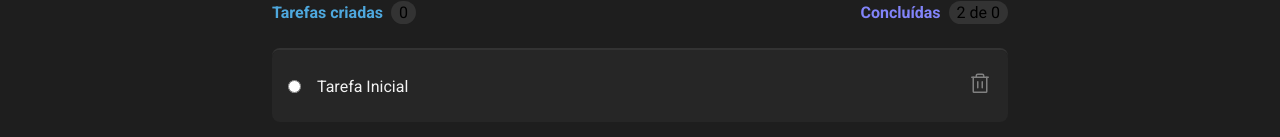
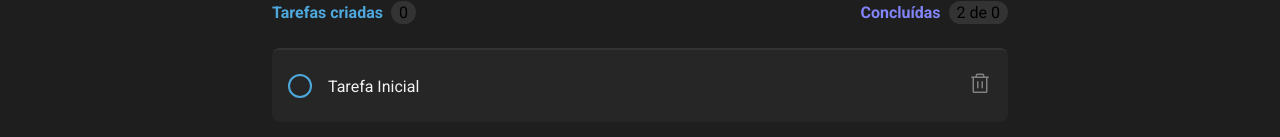
Before and after one commit to laiscasagrande/Desafio-RocketSeat-ToDoList, a React (Vite) app: page / in a window 1280 px wide. Shown: the part 205-342 px from the top of the page. Built offline with nearby package versions, Linux system fonts and the light colour scheme; the HTML template or start-up script is replaced by a standard one.

Commit message:
:lipstick: feat: Estilização input radio

```diff
--- a/src/components/TaskCompleted.module.css
+++ b/src/components/TaskCompleted.module.css
@@ -1,4 +1,4 @@
-.contentTask{
+.contentTask {
   height: 4.5rem;
   width: 46rem;
   background: var(--gray-500);
@@ -8,17 +8,39 @@
   justify-content: space-between;
   align-items: center;
 }
-.contentTask+.contentTask{
+.contentTask + .contentTask {
   margin-top: 2rem;
 }
-.description{
+.description {
   display: flex;
   align-items: center;
   gap: 1rem;
-    color: var(--gray-100)
+  color: var(--gray-100);
+  cursor: pointer;
+}
+.description input[type="radio"] {
+  display: none;
 }
 
-.buttonTrash{
+.description input[type="radio"] + span {
+  display: inline-block;
+  width: 1.5rem;
+  height: 1.5rem;
+  background-color: var(--gray-500);
+  border: 2px solid var(--blue);
+  border-radius: 50%;
+}
+.description input[type="radio"]:checked + span {
+  background-color: var(--purple-dark);
+  position: relative;
+  border: 0;
+}
+.description input[type="radio"]:checked + span {
+  background-image: url(../assets/checked.svg);
+  background-repeat: no-repeat;
+  background-position: center;
+}
+.buttonTrash {
   background: transparent;
   border: 0;
   color: var(--gray-300);
--- a/src/components/TaskCompleted.tsx
+++ b/src/components/TaskCompleted.tsx
@@ -10,7 +10,9 @@ function handleDeleteTask(){
     return (
         <main className={styles.contentTask}>
            <label className={styles.description}>
-            <input type="radio"/>{description}
+            <input type="radio"/>
+            <span></span>
+            {description}
             </label>
             <button className={styles.buttonTrash} onClick={handleDeleteTask}><Trash size={24}/></button>
         </main>
--- a/src/global.css
+++ b/src/global.css
@@ -10,6 +10,7 @@
   --blue-dark: #1E6F9F;
 
   --purple: #8284FA;
+  --purple-dark: #5E60CE
 }
 body,
 input,
```
Also changed, not shown: src/assets/checked.svg (added), src/components/CreateTask.module.css (line endings or trailing spaces). Lines whose indentation alone changed are shown as unchanged.
